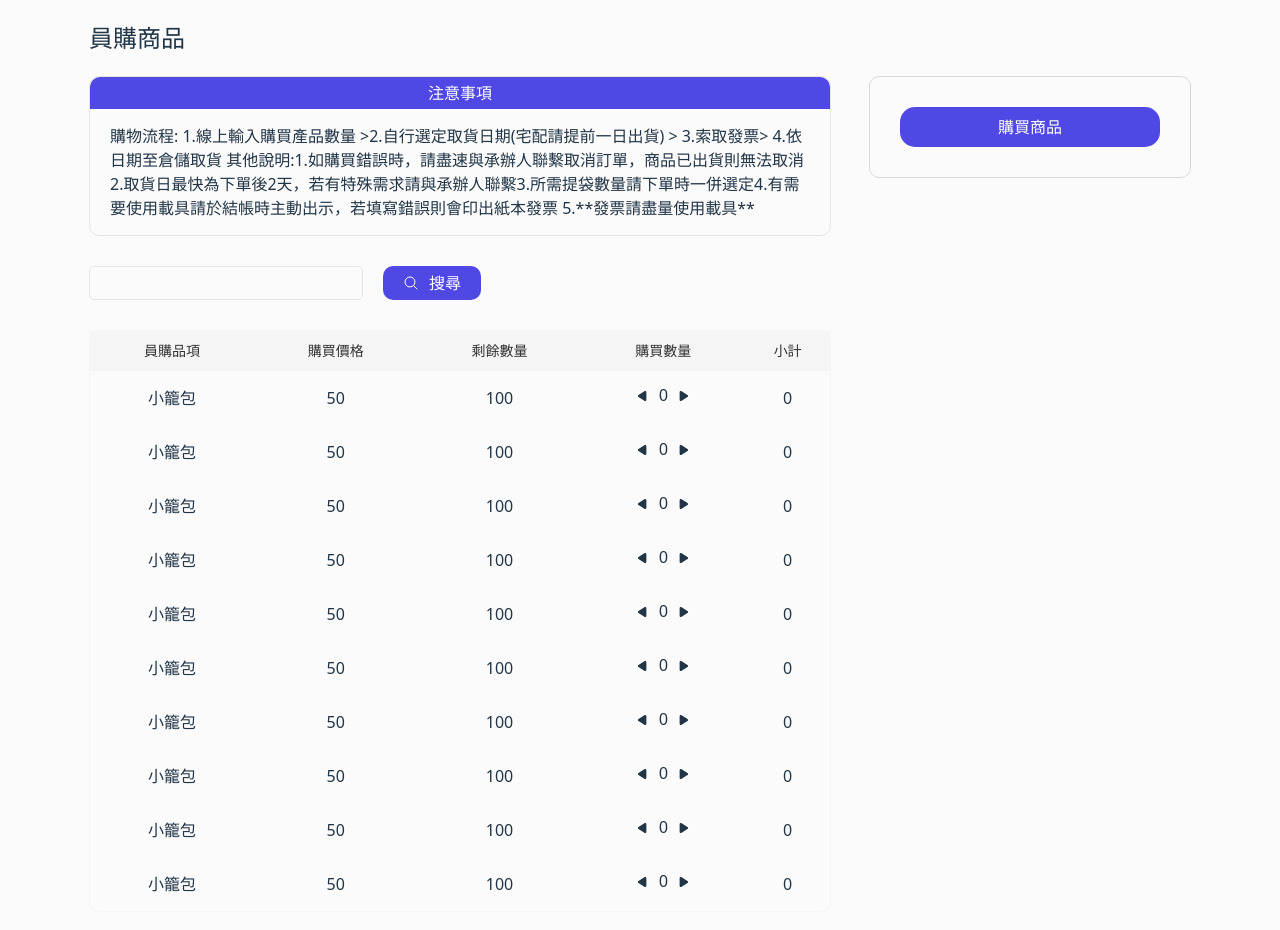
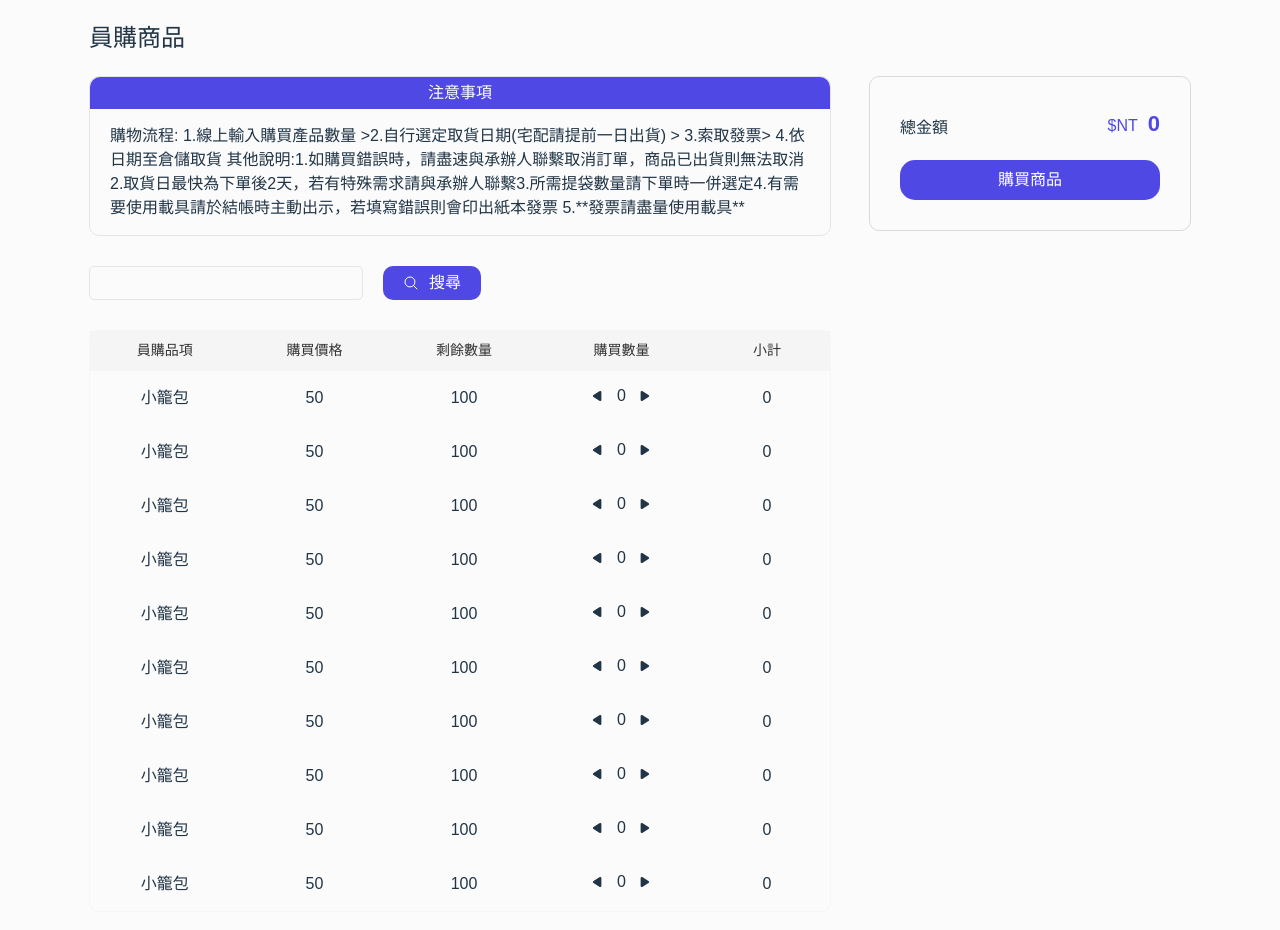
Before and after one commit to skylinkeming/staff-buy, a React (Vite) app: page /staffbuy/products in a window 1280 px wide. Shown: the top 930 px of the page. Built offline with nearby package versions, Linux system fonts and the light colour scheme.

Commit message:
cartsummary跟cartStore資料串起來

```diff
--- a/src/components/business/CartSummary.tsx
+++ b/src/components/business/CartSummary.tsx
@@ -1,4 +1,17 @@
-export default function CartSummary({ className = "" }: { className?: string }) {
+import { useLocation } from "react-router";
+import { useCartStore } from "../../store/useCartStore";
+
+export default function CartSummary({
+  className = "",
+}: {
+  className?: string;
+}) {
+  const location = useLocation();
+  const cart = useCartStore((state) =>
+    location.pathname.includes("staffbuy") ? state.staffCart : state.groupCart
+  );
+  const cartItems = Object.values(cart);
+
   return (
     <div
       className={
@@ -6,6 +19,39 @@ export default function CartSummary({ className = "" }: { className?: string })
         className
       }
     >
+      {cartItems.length > 0 && (
+        <div className="w-full flex flex-col gap-[15px] mb-[20px]">
+          {cartItems.map((cartItem) => {
+            return (
+              <div
+                key={cartItem.productId}
+                className="flex space-around w-full"
+              >
+                <div className="w-[170px] flex-shrink-0">
+                  {cartItem.productName}
+                </div>
+                <div className="w-[40px] flex-shrink-0">
+                  x {cartItem.quantity}
+                </div>
+                <div className="w-[25px] flex-shrink-0 flex-1 text-right">
+                  {cart[cartItem.productId]?.quantity * cartItem.price}
+                </div>
+              </div>
+            );
+          })}
+        </div>
+      )}
+      <div className="flex justify-between items-end mb-[20px]">
+        <div className="flex-shrink-0">總金額</div>
+        <div className="text-[#4F48E5]">
+          $NT
+          <span className="text-[22px] ml-[10px] font-[700]">
+            {cartItems.reduce((sum, cartItem) => {
+              return sum + cartItem.price * cartItem.quantity;
+            }, 0)}
+          </span>
+        </div>
+      </div>
       <div className="bg-[#4F48E5] text-[white] rounded-[15px] px-[60px] py-[8px] text-center cursor-pointer">
         購買商品
       </div>
--- a/src/components/business/ProductTable.tsx
+++ b/src/components/business/ProductTable.tsx
@@ -25,12 +25,18 @@ export default function ProductTable({
             <th className="text-center">購買價格</th>
             <th className="text-center">剩餘數量</th>
             <th className="text-center">購買數量</th>
-            <th className="text-center">小計</th>
+            <th className="text-center w-[124px]">小計</th>
           </tr>
         </thead>
         <tbody>
           {data?.map((item) => (
-            <tr key={item.id} className="hover:bg-[#FFF6E9]">
+            <tr
+              key={item.id}
+              className={
+                "hover:bg-[#FFF6E9] " +
+                (item.quantity > 0 ? "bg-[#FFF6E9]" : "")
+              }
+            >
               <td className="text-center py-[15px]">{item.name}</td>
               <td className="text-center py-[15px]">{item.price}</td>
               <td className="text-center py-[15px]">{item.stock}</td>
--- a/src/components/business/QuantityInput.tsx
+++ b/src/components/business/QuantityInput.tsx
@@ -85,7 +85,7 @@ export default function QuantityInput({
         value={inputNumber}
         onChange={handleChange}
         type="number"
-        className="w-[24px] text-[16px] text-center appearance-none bg-transparent border-0 p-0 m-0 outline-none focus:outline-none focus:ring-0 shadow-none text-inherit
+        className="w-[30px] text-[16px] text-center appearance-none bg-transparent border-0 p-0 m-0 outline-none focus:outline-none focus:ring-0 shadow-none text-inherit
          [&::-webkit-outer-spin-button]:appearance-none
          [&::-webkit-inner-spin-button]:appearance-none"
       />
--- a/src/index.css
+++ b/src/index.css
@@ -1,5 +1,5 @@
 :root {
-  font-family: system-ui, Avenir, Helvetica, Arial, sans-serif;
+  font-family: "Noto Sans TC", sans-serif;
   line-height: 1.5;
   font-weight: 400;
 
@@ -16,7 +16,6 @@
 @tailwind base;
 @tailwind components;
 @tailwind utilities;
-
 
 a {
   font-weight: 500;
--- a/src/pages/staffbuy/StaffProductPage.tsx
+++ b/src/pages/staffbuy/StaffProductPage.tsx
@@ -17,6 +17,8 @@ const productArr = (() => {
 
   return result;
 })();
+
+const CART_TYPE = "staff";
 
 export default function StaffProductPage() {
   const updateCart = useCartStore((state) => state.updateCart);
@@ -44,8 +46,10 @@ export default function StaffProductPage() {
                 };
               })}
               onChange={(item, qty) => {
+                // 打stock api檢查庫存數量
+
                 updateCart(
-                  "staff",
+                  CART_TYPE,
                   {
                     productId: item.id,
                     productName: item.name,
```
